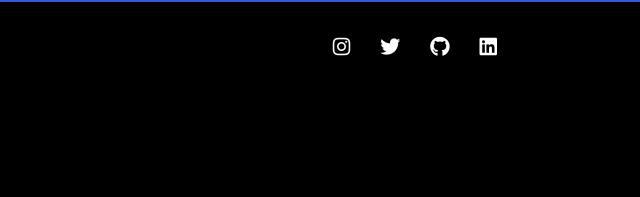
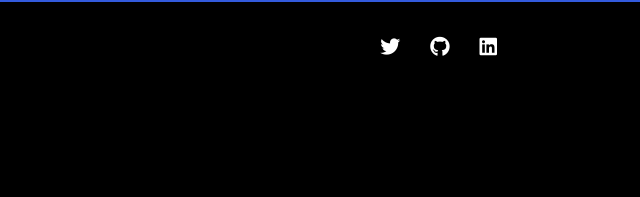
Before and after one commit to itzmanish/my-portfolio, a Gatsby site: page / in a window 1280 px wide. Shown: the top 197 px of the page, 640-1280 px from the left. Built offline with nearby package versions, Linux system fonts and the light colour scheme; Gatsby itself is replaced by a stand-in of ours.

Commit message:
remove instagram social

```diff
--- a/src/components/Header.js
+++ b/src/components/Header.js
@@ -13,11 +13,6 @@
         </Link>
         <nav className="main-nav m-hidden">
           <ul className="main-nav-list">
-            <li>
-              <a href="https://www.instagram.com/whotomato/" target="__blank">
-                <i class="fab fa-instagram"></i>
-              </a>
-            </li>
             <li>
               <a href="https://www.twitter.com/bemanishh/" target="__blank">
                 <i class="fab fa-twitter"></i>
```
